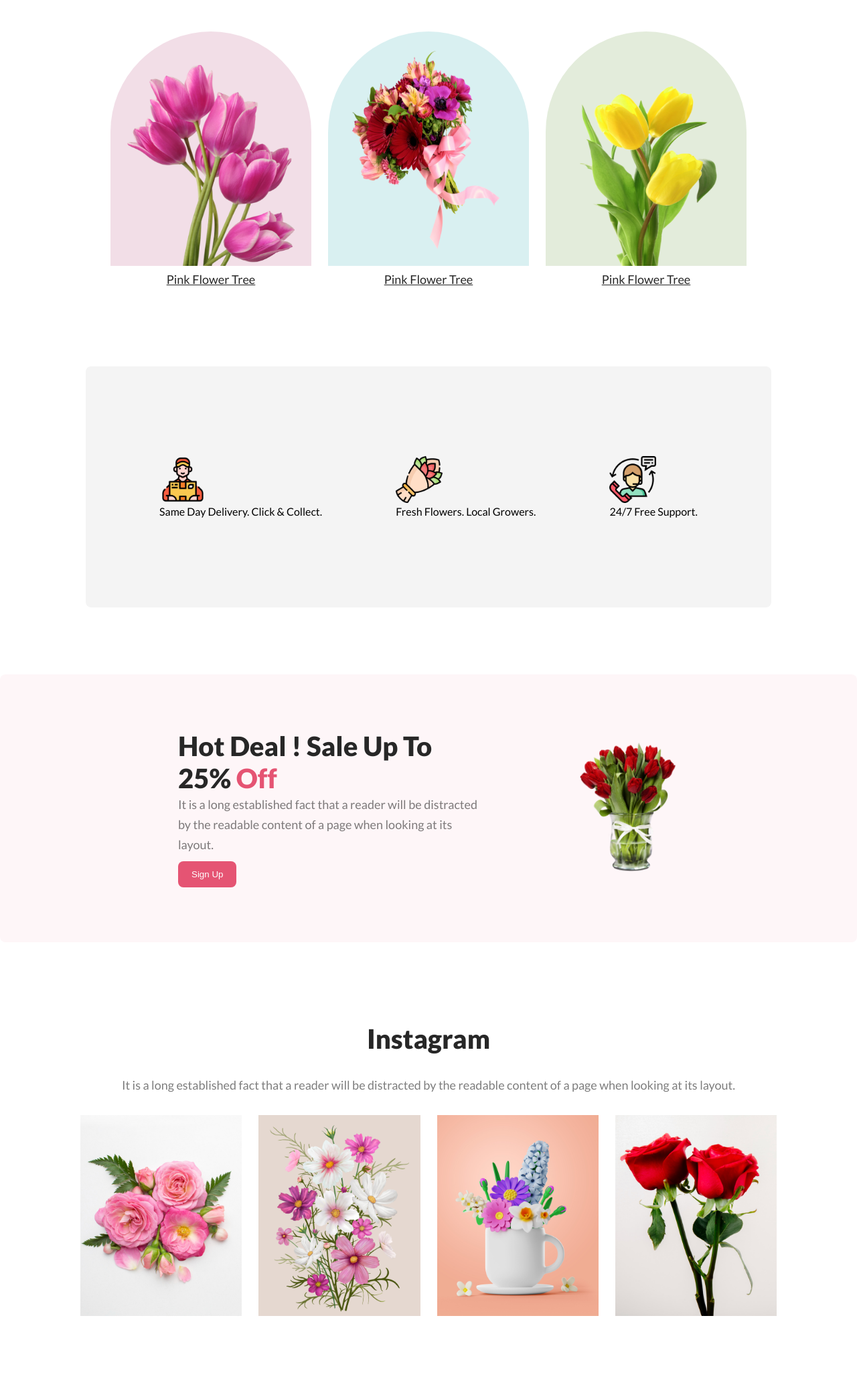
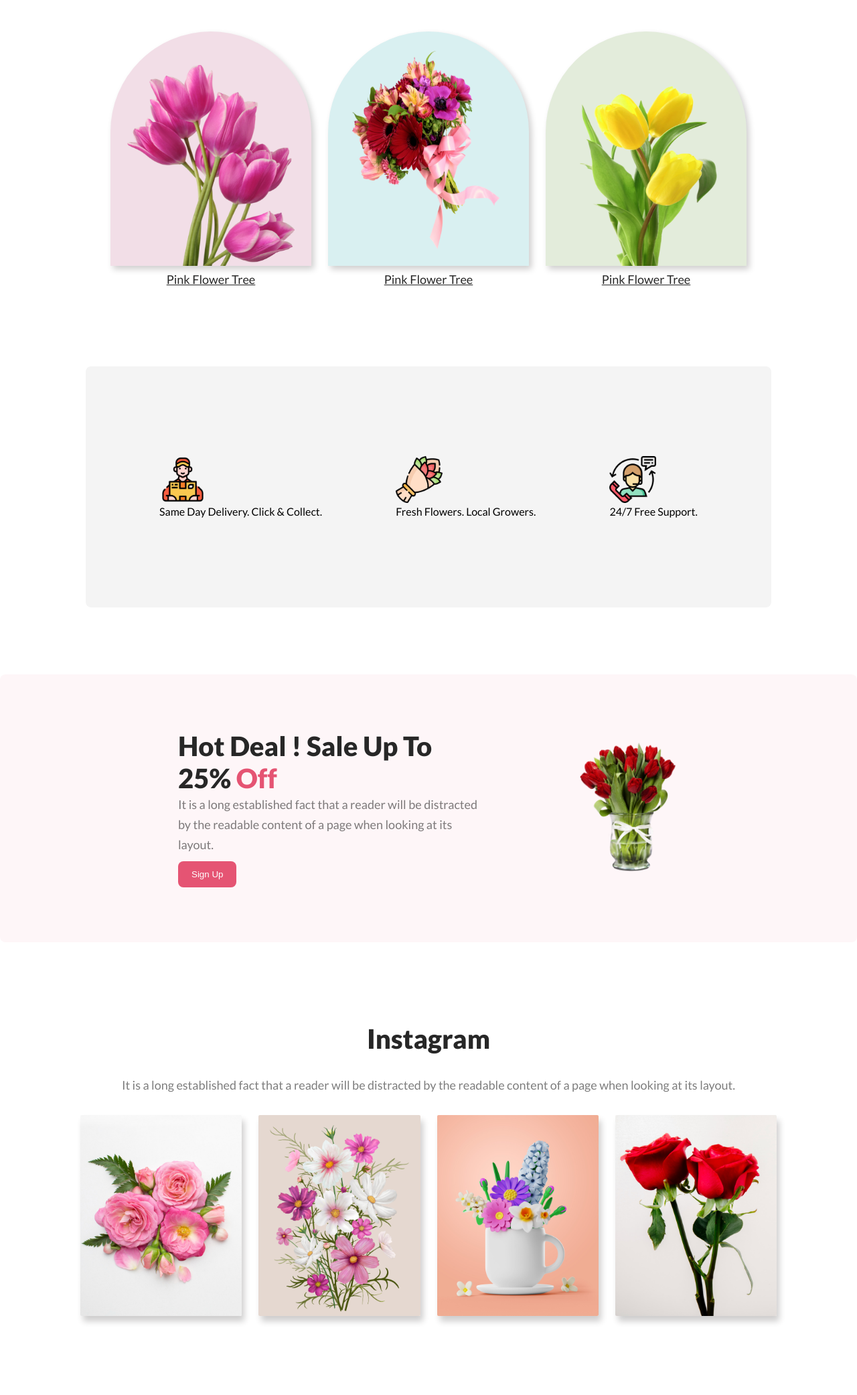
Before and after one commit to hossainAbirr/flower-shop-assignment, a plain HTML site: page index.html in a window 1280 px wide. Shown: the part 684-2767 px from the top of the page at 67% size. Drawn offline with Linux system fonts and the light colour scheme.

Commit message:
few effect added

```diff
--- a/style.css
+++ b/style.css
@@ -12,6 +12,10 @@ body {
   padding: 12px 20px;
   border: none;
   color: white;
+  cursor: pointer;
+}
+button:hover {
+  background-color: red;
 }
 .section-title {
   color: #272727;
@@ -81,6 +85,7 @@ body {
   display: flex;
   justify-content: center;
   align-items: flex-end;
+  box-shadow: 4px 5px 10px#cfcece;
 }
 .featured-flower-blue {
   width: 300px;
@@ -90,6 +95,7 @@ body {
   display: flex;
   align-items: center;
   justify-content: center;
+  box-shadow: 4px 5px 10px#cfcece;
 }
 .featured-flower-green {
   width: 300px;
@@ -99,6 +105,7 @@ body {
   display: flex;
   align-items: flex-end;
   justify-content: center;
+  box-shadow: 4px 5px 10px#cfcece;
 }
 
 .flower {
@@ -171,6 +178,8 @@ body {
   background-size: cover;
   background-repeat: no-repeat;
   background-position: center;
+  box-shadow: 4px 8px 10px#cfcece;
+  border-radius: 2px;
 }
 .box-1 {
   background-image: url(./assets/Flower\ 01.png);
```
